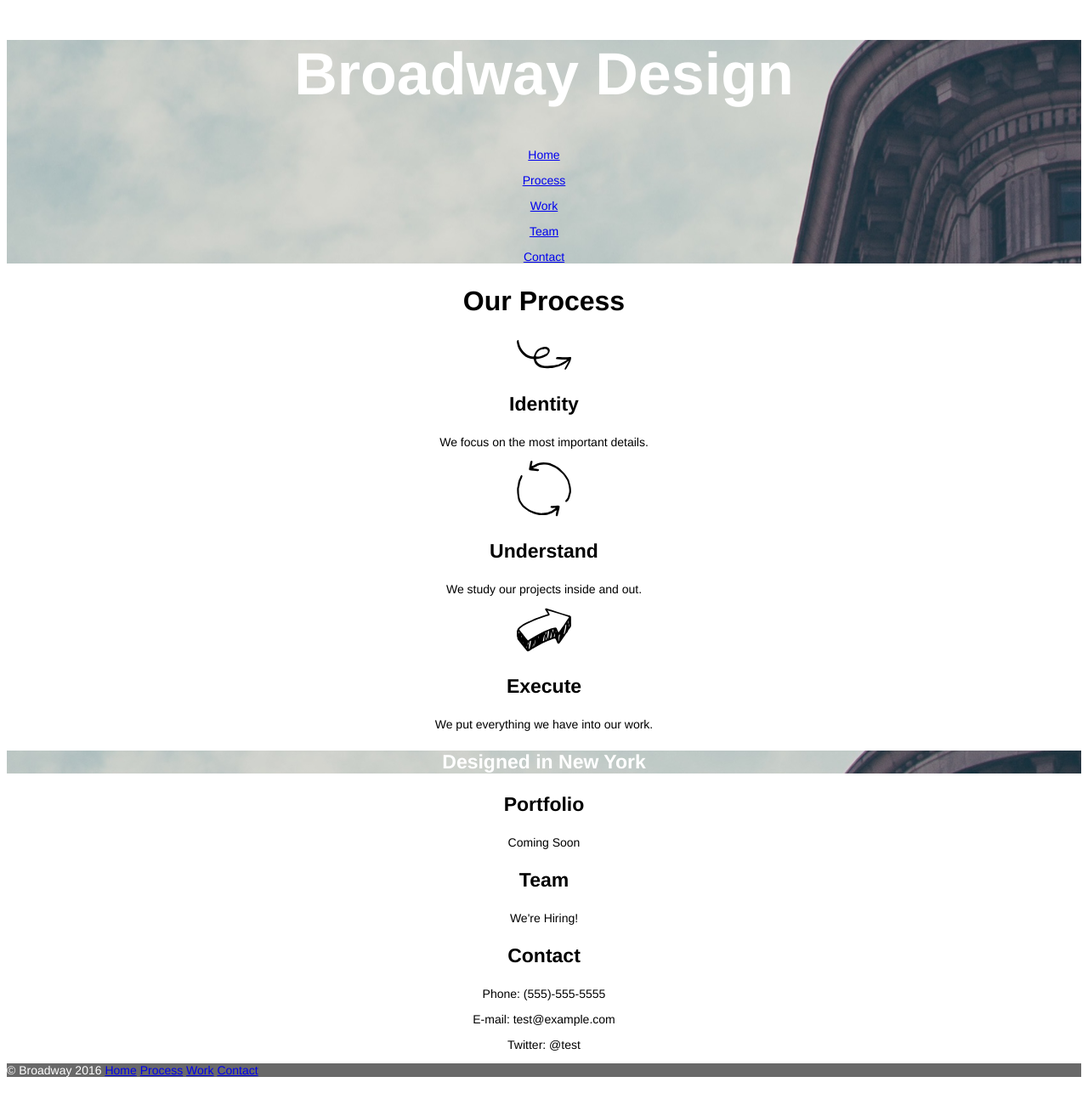
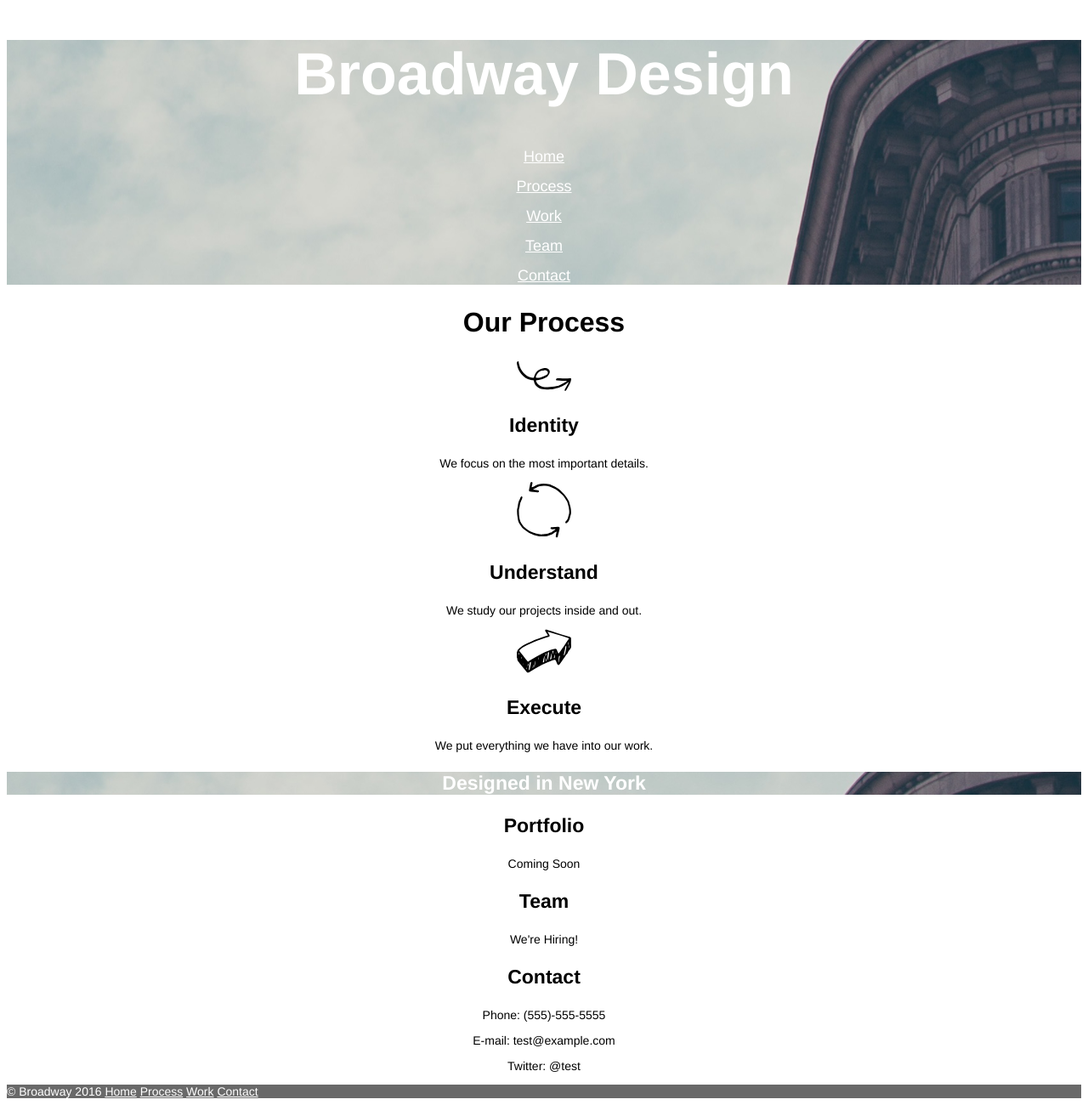
Before and after one commit to kitkatchen1/BroadwayDesignWebsite, a plain HTML site: page index.html in a window 1280 px wide. Shown: the whole page at 85% size. Drawn offline with Linux system fonts and the light colour scheme.

Commit message:
Updated stylesheet & adjust color of header and footer links

```diff
--- a/index.html
+++ b/index.html
@@ -11,11 +11,11 @@
   <div class="top">
     <h1 id="title">Broadway Design</h1>
   <nav>
-      <p id="links"><a href="#title">Home</a></p>
-      <p><a href="#process">Process</a></p>
-      <p><a href="#work">Work</a></p>
-      <p><a href="#team">Team</a></p>
-      <p><a href="#contact">Contact</a></p>
+      <p><a class="linkhead" href="#title">Home</a></p>
+      <p><a class="linkhead" href="#process">Process</a></p>
+      <p><a class="linkhead" href="#work">Work</a></p>
+      <p><a class="linkhead" href="#team">Team</a></p>
+      <p><a class="linkhead" href="#contact">Contact</a></p>
   </nav>
   </div>
 <!-- The Process/About section starts here-->
@@ -57,7 +57,7 @@
 
 <!-- The footer copyright section starts here-->
       <div class="footer">
-      <p>© Broadway 2016 <a id="links" href="#title">Home</a> <a href="#process">Process</a> <a href="#work">Work</a> <a href="#team"</a> <a href="#contact">Contact</a></p>
+      <p>© Broadway 2016 <a class="linkfoot" href="#title">Home</a> <a class="linkfoot" href="#process">Process</a> <a class="linkfoot" href="#work">Work</a> <a class="linkfoot" href="#team"</a> <a class="linkfoot" href="#contact">Contact</a></p>
       </div>
   </body>
 </html>
--- a/resources/css/style.css
+++ b/resources/css/style.css
@@ -13,7 +13,7 @@ h1 {
   color: white;
 }
 
-.links {
+.linkhead {
   font-family: Helvetica;
   font-size: 18px;
   color: white;
@@ -51,3 +51,7 @@ p{
   background-color: dimgray;
   text-align: left;
 }
+
+.linkfoot {
+  color: white;
+}
```
